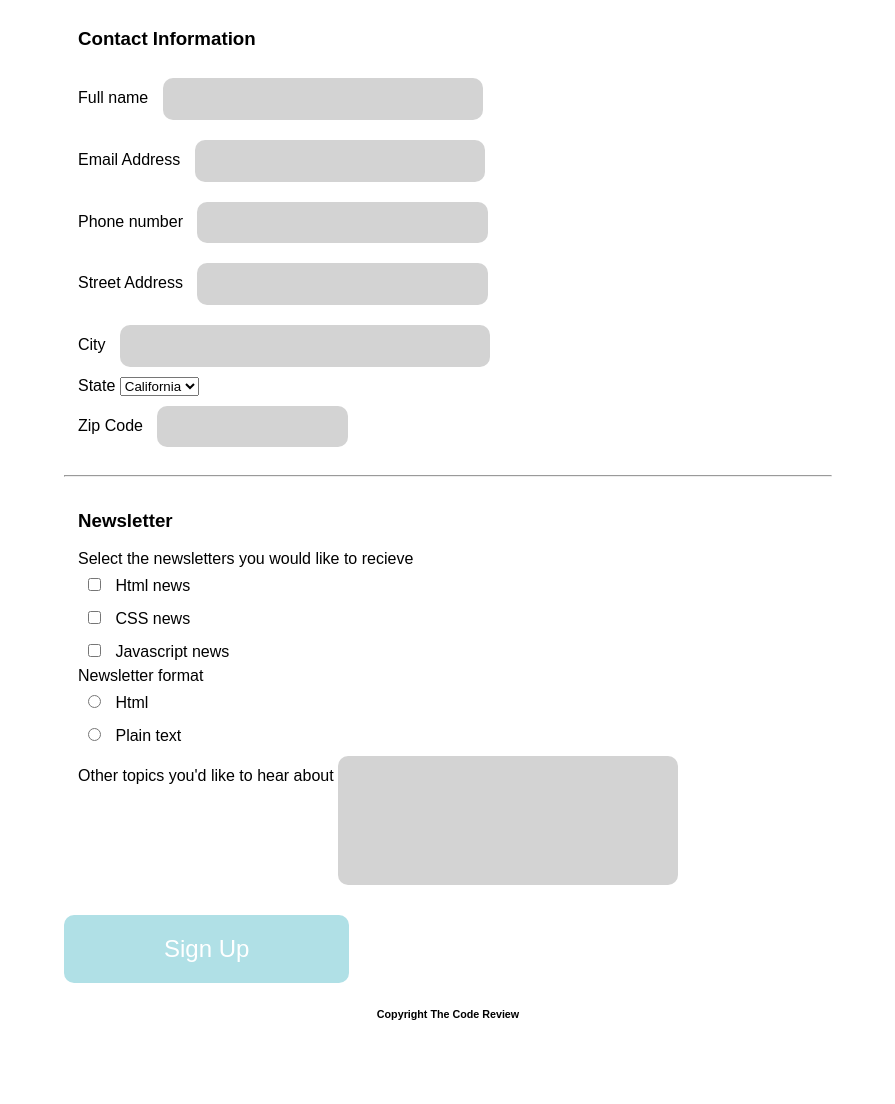
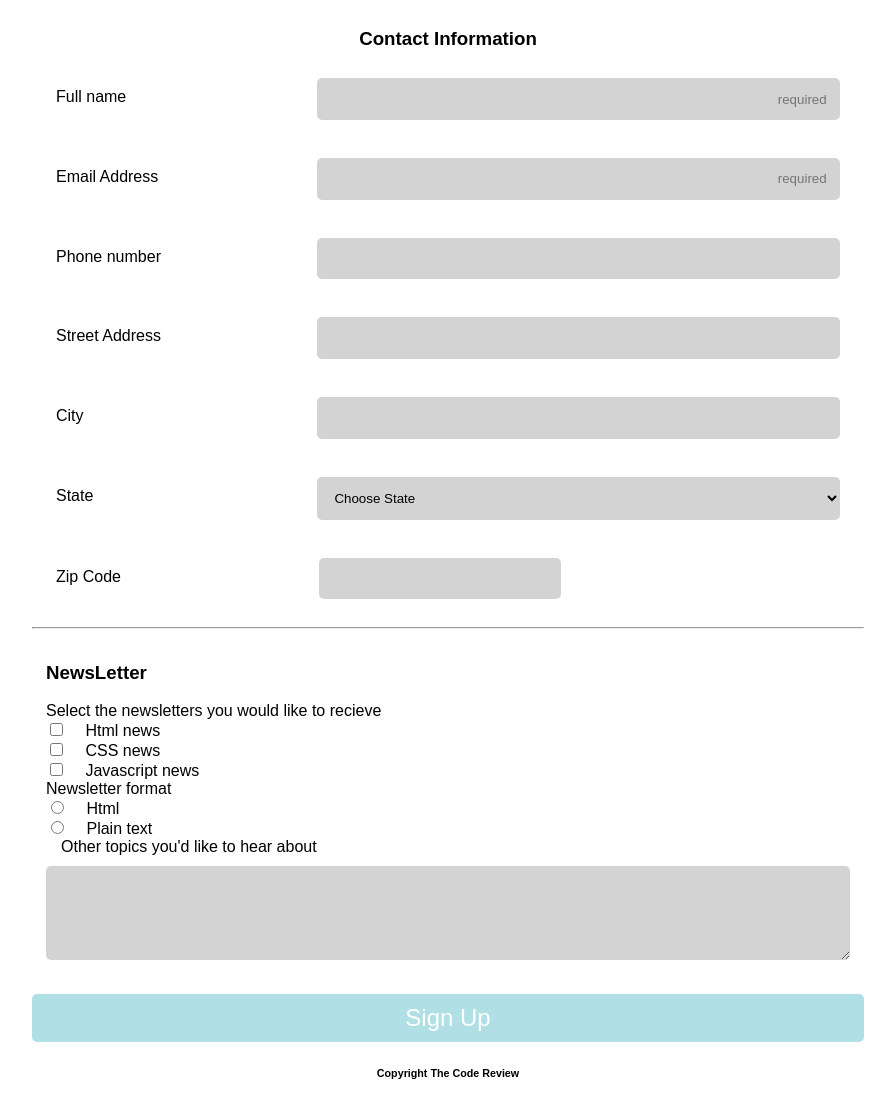
Before and after one commit to JulianaContreras/Unit-3-techdegree-project, a plain HTML site: page index.html in a window 1280 px wide. Shown: the part 191-1295 px from the top of the page, without its empty margins (192-1087 px from the left). Before the commit the page ends 1236 px from the top, so only its background shows below. Drawn offline with Linux system fonts and the light colour scheme; a web font is replaced by a local one.

Commit message:
Finished up html and css

```diff
--- a/css/style.css
+++ b/css/style.css
@@ -1,5 +1,6 @@
 * {
-  font-family: 'Fantasy', sans-serif;
+  font-family: 'Sofia', sans-serif;
+  box-sizing: border-box;
 }
 
 body {
@@ -23,9 +24,8 @@ border: none;
 }
 
 #page-wrap {
-  align-content:center;
-  margin-left:20%;
-  margin-right:20%;
+  text-align: center;
+  margin: auto;
 }
 
 .banner {
@@ -37,76 +37,122 @@ font-size: 14px;
   color:#808080;
 }
 
-#name,
-#email,
-#phone,
-#street,
-#city,
-#zip{
+.field > input,
+.field > select {
  background-color:#d3d3d3;
   border:none;
   margin: 10px;
-  border-radius: 10px;
+  border-radius: 5px;
 }
 
-.piece {
+.field > label {
+  margin-left: 10px;
+}
+
+.field:last-child {
+  width: auto;
+}
+
+#zip {
+  width: 30%;
+  min-width: 120px;
+}
+
+#state {
+  padding:13px;
+}
+.field {
   display: flex;
   flex-direction: column;
+  justify-content: flex-start;
 }
+
+.field > label {
+  align-self: flex-start;
+}
+
+
+.newsletter {
+  text-align: left;
+}
+
+.newsletter p {
+  margin: 0;
+}
+.newsletter label {
+  margin: 15px;
+}
+
 #select,
 #format {
   margin:10px;
 }
-
 
 .line{
 border-top: double 8px;
 }
 
 button {
-  text-align: center;
-  padding:20px 100px;
+  padding:10px 20px;
   background-color: #b0e0e6;
   border:none;
-  border-radius: 10px;
+  border-radius: 5px;
   font-size: 24px;
   color: white;
   margin-top: 20px;
+  cursor:pointer;
+  width: 100%;
 }
+
+input::placeholder {
+  text-align: right;
+}
+
 .indent {
   text-align: center;
 }
 
-#other {
+.field > input:focus,
+.field > select:focus,
+textarea:focus {
+  outline: none;
+  background-color: #b0e0e6;
+  border: 1px solid darkslategrey;
+}
+
+textarea {
   background-color: #d3d3d3;
   border: none;
-  border-radius: 10px;
-  margin-top: 5px;
-  padding-right: 150px;
-  padding-bottom:100px;
+  border-radius: 5px;
+  margin-top: 10px;
+  width: 100%;
 }
+
 @media (min-width:768px) {
-  .piece {
+  .field {
     flex-direction: row;
-    display: inline-block;
-  }
-  #name{
-    padding-right: 130px;
-  }
-  #email {
-    padding-right: 100px
-  }
-  #city {
-    padding-right: 180px;
+    justify-content: space-between;
+    align-items: center;
   }
 
-  #phone,
-  #street {
-    padding-right: 100px;
+  #page-wrap{
+    margin: auto;
+    width: 65%;
   }
 
   #zip {
-    padding-right: 0;
+    margin-right: 36%;
+    margin-left: 0;
   }
 
+
+
+  .field > label {
+    margin-top: 20px;
+  }
+
+  .field > input,
+  .field > select {
+    width: 65%;
+  }
 }
--- a/index.html
+++ b/index.html
@@ -1,12 +1,12 @@
 <!DOCTYPE html>
-<html>
+<html lang="en">
   <head>
     <title>The Code Review Registration Form</title>
     <link rel='stylesheet' href="css/style.css">
-      <link rel="stylesheet" href="https://fonts.googleapis.com/css?family=Fantasy">
+    <link rel="stylesheet" href="https://fonts.googleapis.com/css?family=Sofia">
     <meta name="viewport" content="width=device-width, initial-scale=1.0">
+  </head>
 
-  </head>
   <body>
     <header>
       <h2>THE CODE REVIEW</h2>
@@ -20,30 +20,35 @@
     <form>
       <fieldset class='contact'>
         <h3>Contact Information</h3>
+        <div class='field'>
+          <label for="name">Full name</label>
+          <input type="text" id="name" name='full_name' placeholder="required" required>
+        </div><br>
 
-        <div class='piece'>
-          <label for="name">Full name</label>
-          <input type="text" id="name">
+        <div class='field'>
+          <label for="email">Email Address</label>
+          <input type="email" id="email" name='email' placeholder="required" required>
         </div><br>
-        <div class='piece'>
-          <label for="email">Email Address</label>
-          <input type="email" id="email">
+
+        <div class='field'>
+          <label for="phone">Phone number</label>
+          <input type="tel" id="phone" name='phone'>
         </div><br>
-        <div class='piece'>
-          <label for="phone">Phone number</label>
-          <input type="telephone" id="phone">
+
+        <div class='field'>
+          <label for="street">Street Address</label>
+          <input type="text" id="street" name='address'>
         </div><br>
-        <div class='piece'>
-          <label for="street">Street Address</label>
-          <input type="text" id="street">
+
+        <div class='field'>
+          <label for="city">City</label>
+          <input type="text" id="city" name='city'>
         </div><br>
-        <div class='piece'>
-          <label for="city">City</label>
-          <input type="text" id="city">
-        </div><br>
-        <div class='piece'>
-          <label for="State">State</label>
-          <select name="state" id="State">
+
+        <div class='field'>
+          <label for="state">State</label>
+          <select name="state" id="state">
+            <option disabled selected>Choose State</option>
             <option>California</option>
             <option>Nevada</option>
             <option>Oregon</option>
@@ -51,31 +56,38 @@
             <option>Alabama</option>
           </select>
          </div><br>
-         <div class='piece'>
+
+         <div class='field'>
           <label for="zip">Zip Code</label>
-          <input type="text" id="zip">
+          <input type="text" id="zip" name='zip'>
          </div>
-
       </fieldset>
       <hr>
-      <fieldset>
-        <h3>Newsletter</h3>
-        <label for="select">Select the newsletters you would like to recieve</label><br>
-        <input type="checkbox" id="select">
-        <label for="select">Html news</label><br>
-        <input type="checkbox" id="select">
-        <label for="select">CSS news</label><br>
-        <input type="checkbox" id="select">
-        <label for="select">Javascript news</label><br>
+      <fieldset class="newsletter">
 
-        <label for="format"> Newsletter format</label><br>
-        <input type="radio" id="format">
-        <label for="format">Html</label><br>
-        <input type="radio" id="format">
-        <label for="format"> Plain text</label><br>
+        <h3>NewsLetter</h3>
+        <p>Select the newsletters you would like to recieve</p>
+
+        <input type="checkbox" id="html-news" name='news_checkbox' value='html'>
+        <label for="html-news">Html news</label><br>
+
+        <input type="checkbox" id="css-news" name='news_checkbox' value='css'>
+        <label for="css-news">CSS news</label><br>
+
+        <input type="checkbox" id="javascript-news" name='news_checkbox' value='javascript'>
+        <label for='javascript-news'>Javascript news</label><br>
+
+        <p> Newsletter format</p>
+
+        <input type="radio" id="html-format" name='format_buttons' value='html'>
+        <label for="html-format">Html</label><br>
+
+        <input type="radio" id="plain-text" name='format_buttons' value='plain_text'>
+        <label for="plain-text"> Plain text</label><br>
 
         <label for="other"> Other topics you'd like to hear about</label>
-        <input type="textarea" id="other">
+        <textarea id="other" rows="6" name='topics'></textarea>
+
       </fieldset>
       <button type="submit" id="submit">Sign Up</button>
     </form>
```
